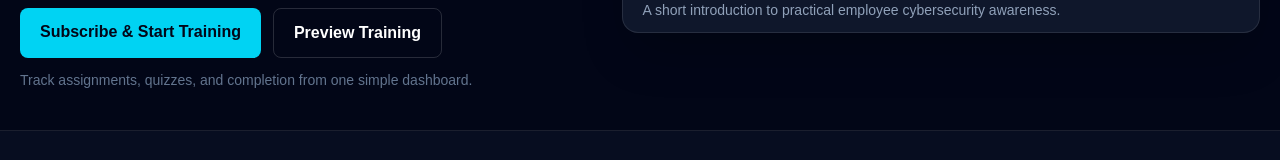
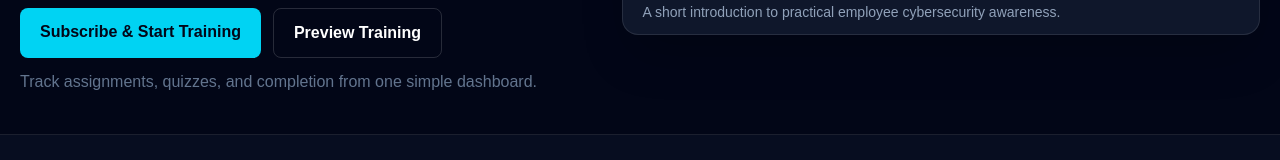
Before and after one commit to microsecs/cyber-training-platform, a Next.js app: page / in a window 1280 px wide. Shown: the part 580-740 px from the top of the page. Built offline with nearby package versions, Linux system fonts and the light colour scheme; no server answers; the database is empty.

Commit message:
simple home page

```diff
--- a/src/app/page.tsx
+++ b/src/app/page.tsx
@@ -51,7 +51,7 @@ export default async function Home() {
               </Link>
             </div>
 
-            <p className="mt-3 text-sm text-slate-500">
+            <p className="mt-3 text-base text-slate-500">
               Track assignments, quizzes, and completion from one simple dashboard.
             </p>
           </div>
```
